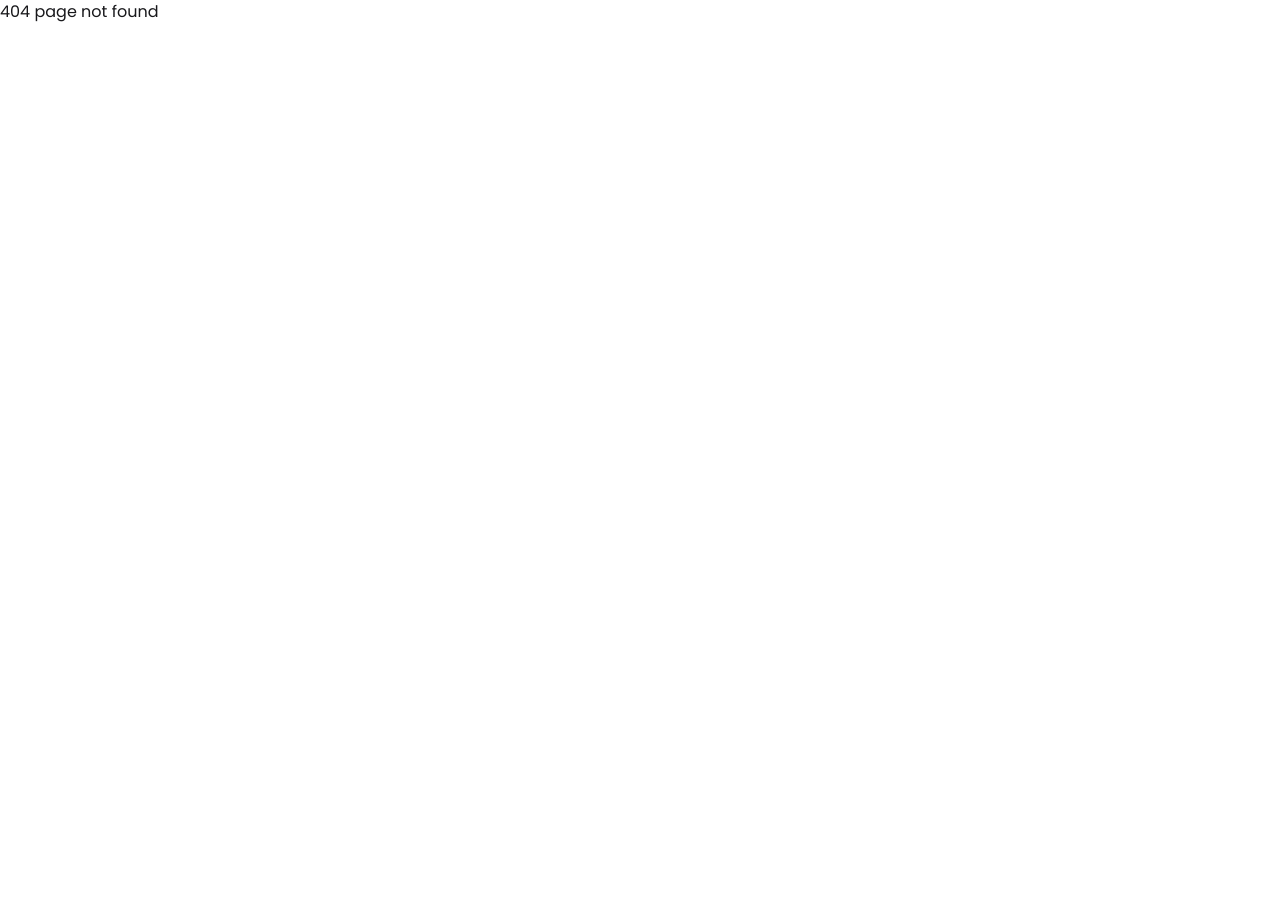
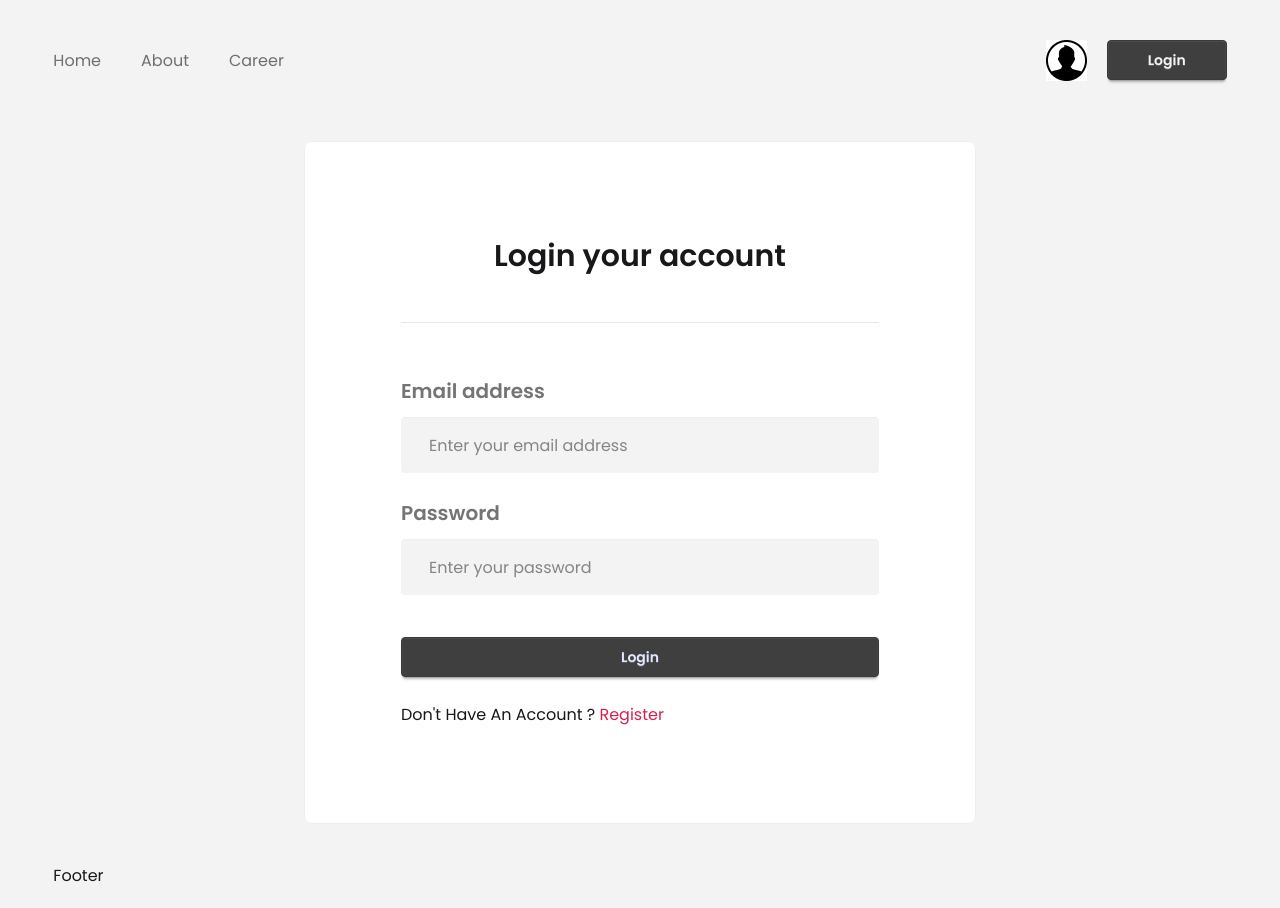
Before and after one commit to manoffocus117/Not-News, a React (Vite) app: page /auth/login in a window 1280 px wide. Before the commit this address had no page. Before the commit the page ends 800 px from the top, so only its background shows below. Built offline with nearby package versions, Linux system fonts and the light colour scheme.

Commit message:
login form added

```diff
--- a/src/components/Footer.jsx
+++ b/src/components/Footer.jsx
@@ -1,9 +1,7 @@
-import React from 'react'
+import React from "react";
 
 const Footer = () => {
-  return (
-    <footer>Footer</footer>
-  )
-}
+      return <footer className="w-11/12 mx-auto py-5">Footer</footer>;
+};
 
-export default Footer
+export default Footer;
--- a/src/components/Navbar.jsx
+++ b/src/components/Navbar.jsx
@@ -1,10 +1,10 @@
 import React from "react";
 import user from "../assets/user.png";
-import { NavLink } from "react-router";
+import { Link, NavLink } from "react-router";
 
 const Navbar = () => {
       return (
-            <nav className="w-11/12 mx-auto my-5 flex items-center justify-between">
+            <nav className="w-11/12 mx-auto py-10 flex items-center justify-between">
                   <menu className="flex items-center gap-10 text-secondary">
                         <NavLink to={"/"}>Home</NavLink>
                         <NavLink to={"/about"}>About</NavLink>
@@ -14,9 +14,9 @@ const Navbar = () => {
                         <figure>
                               <img src={user} alt="user profile image" />
                         </figure>
-                        <button className="btn btn-primary px-10 text-base-100">
+                        <Link to={"/auth/login"} className="btn btn-primary px-10 text-base-100">
                               Login
-                        </button>
+                        </Link>
                   </div>
             </nav>
       );
--- /dev/null
+++ b/src/layout/Auth.jsx
@@ -0,0 +1,18 @@
+import React from "react";
+import { Outlet } from "react-router";
+import Navbar from "../components/Navbar";
+import Footer from "../components/Footer";
+
+const Auth = () => {
+      return (
+            <main className="bg-base-100">
+                  <Navbar />
+                  <section className="w-11/12 mx-auto py-5">
+                        <Outlet />
+                  </section>
+                  <Footer />
+            </main>
+      );
+};
+
+export default Auth;
--- a/src/layout/Root.jsx
+++ b/src/layout/Root.jsx
@@ -14,7 +14,7 @@ const Root = () => {
                   <Header />
                   <Latest_news />
                   <Navbar />
-                  <section className="w-11/12 mx-auto my-16 grid grid-cols-4 gap-5">
+                  <section className="w-11/12 mx-auto my-10 grid grid-cols-4 gap-5">
                         <aside className="sticky top-5 h-fit">
                               {" "}
                               {/* right side menu / navigation */}
--- /dev/null
+++ b/src/pages/Login.jsx
@@ -0,0 +1,40 @@
+import React from "react";
+import { Link } from "react-router";
+
+const Login = () => {
+      return (
+            <fieldset className="fieldset bg-white border-base-300 rounded-box w-2xl mx-auto border p-24 space-y-5">
+                  <h2 className="text-3xl font-semibold text-center mb-12 pb-12 border-b border-base-200">Login your account</h2>
+                  <div className="space-y-3">
+                        <label className="label text-xl font-semibold">
+                              Email address
+                        </label>
+                        <input
+                              type="email"
+                              className="input w-full p-7 text-[1rem] border-0 outline-none"
+                              placeholder="Enter your email address"
+                        />
+                  </div>
+
+                  <div className="space-y-3">
+                        <label className="label text-xl font-semibold">
+                              Password
+                        </label>
+                        <input
+                              type="password"
+                              className="input w-full p-7 text-[1rem] border-0 outline-none"
+                              placeholder="Enter your password"
+                        />
+                  </div>
+                  <button className="btn btn-primary mt-4">Login</button>
+                  <p className="text-[1rem]">
+                        Don't Have An Account ?{" "}
+                        <Link to={"/auth/register"} className="text-accent">
+                              Register
+                        </Link>
+                  </p>
+            </fieldset>
+      );
+};
+
+export default Login;
--- /dev/null
+++ b/src/pages/Register.jsx
@@ -0,0 +1,7 @@
+import React from "react";
+
+const Register = () => {
+      return <div>Register</div>;
+};
+
+export default Register;
```
Also changed, not shown: src/routes/router.jsx (+14 -1 lines).
